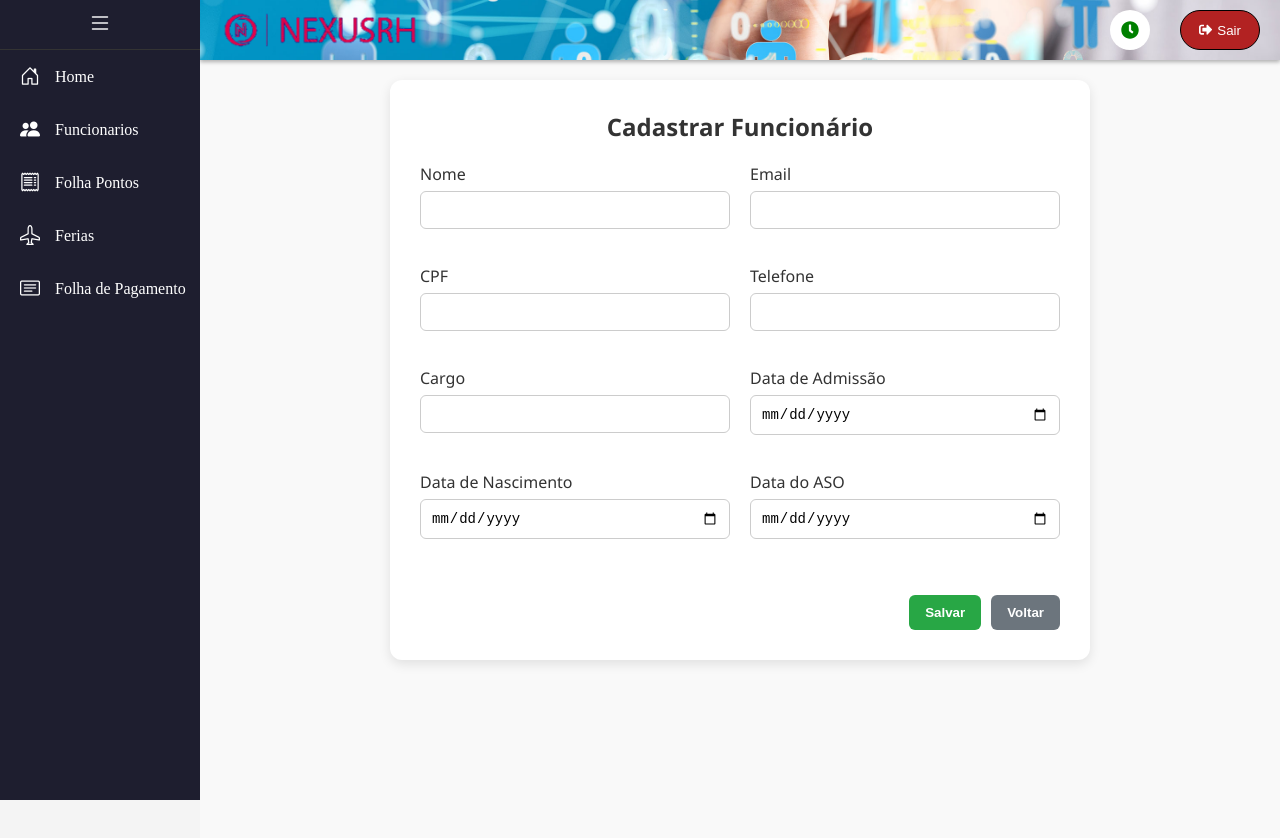
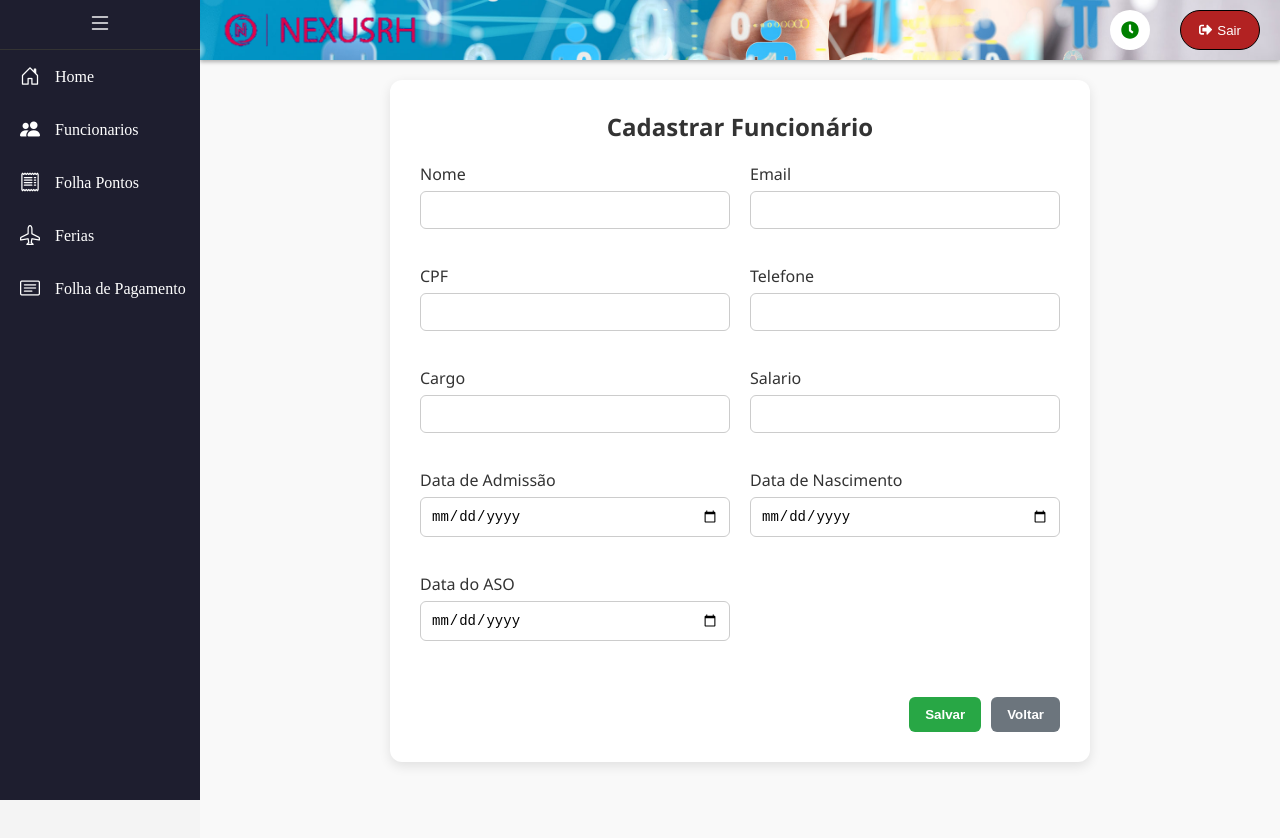
Before and after one commit to LuucasRafael/NexusRH, a React (Vite) app: page /Cadastro in a window 1280 px wide. Shown: the top 838 px of the page. Built offline with nearby package versions, Linux system fonts and the light colour scheme.

Commit message:
Atualização

```diff
--- a/frontend/components/Cadastro/Cadastro.jsx
+++ b/frontend/components/Cadastro/Cadastro.jsx
@@ -16,6 +16,7 @@ function CadastroFuncionario() {
   const [dataAdmissao, setDataAdmissao] = useState('');
   const [dataNascimento, setDataNascimento] = useState('');
   const [dataAso, setDataAso] = useState('');
+  const [salario, setSalario] = useState('');
 
   const navigate = useNavigate();
   const toggleMenu = () => setMenuAberto(prev => !prev);
@@ -30,6 +31,7 @@ function CadastroFuncionario() {
     setDataAdmissao('');
     setDataNascimento('');
     setDataAso('');
+    setSalario('')
   }
 
   // Função para enviar os dados ao backend
@@ -37,7 +39,7 @@ function CadastroFuncionario() {
     e.preventDefault();
 
     // Validação simples dos campos
-    if (!nome.trim() || !email.trim() || !cpf.trim() || !telefone.trim() || !cargo.trim() || !dataAdmissao || !dataNascimento || !dataAso) {
+    if (!nome.trim() || !email.trim() || !cpf.trim() || !telefone.trim() || !cargo.trim() || !dataAdmissao || !dataNascimento || !dataAso || !salario.trim()) {
       alert('Por favor, preencha todos os campos!');
       return;
     }
@@ -53,7 +55,9 @@ function CadastroFuncionario() {
       Cargo: cargo.trim(),     // MUDADO: 'Cargo' maiúsculo
       DataAdm: dataAdmissao,   // MUDADO: 'DataAdm' maiúsculo
       DataNasc: dataNascimento, // MUDADO: 'DataNasc' maiúsculo
-      Aso: dataAso
+      Aso: dataAso,
+      salario: salario.trim()
+
     };
 
     // Envia para backend
@@ -126,6 +130,11 @@ function CadastroFuncionario() {
             </div>
 
             <div className="form-group">
+              <label>Salario</label>
+              <input value={salario} onChange={e => setSalario(e.target.value)} />
+            </div>
+
+            <div className="form-group">
               <label>Data de Admissão</label>
               <input type="date" value={dataAdmissao} onChange={e => setDataAdmissao(e.target.value)} />
             </div>
```
Also changed, not shown: 1 other file (tests, documents, lock files or other folders).
